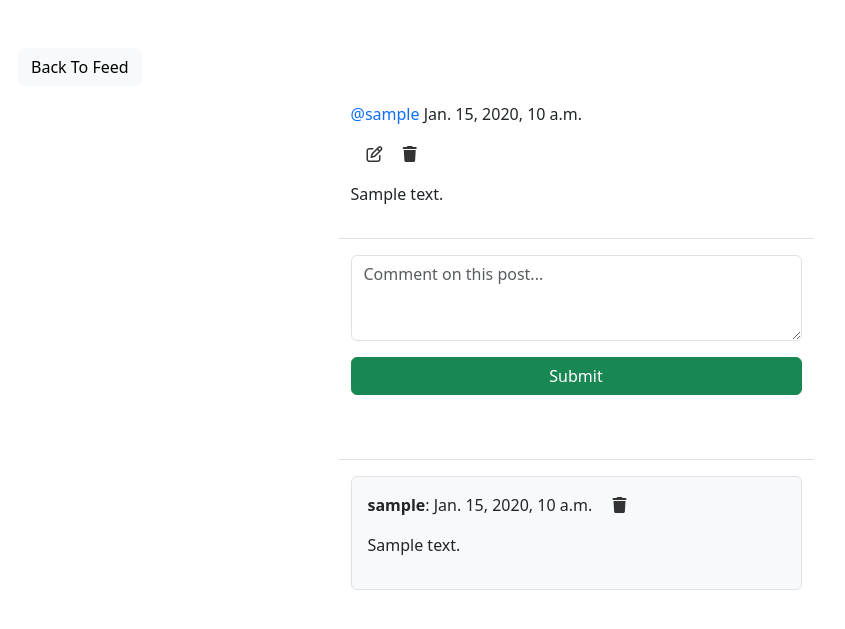
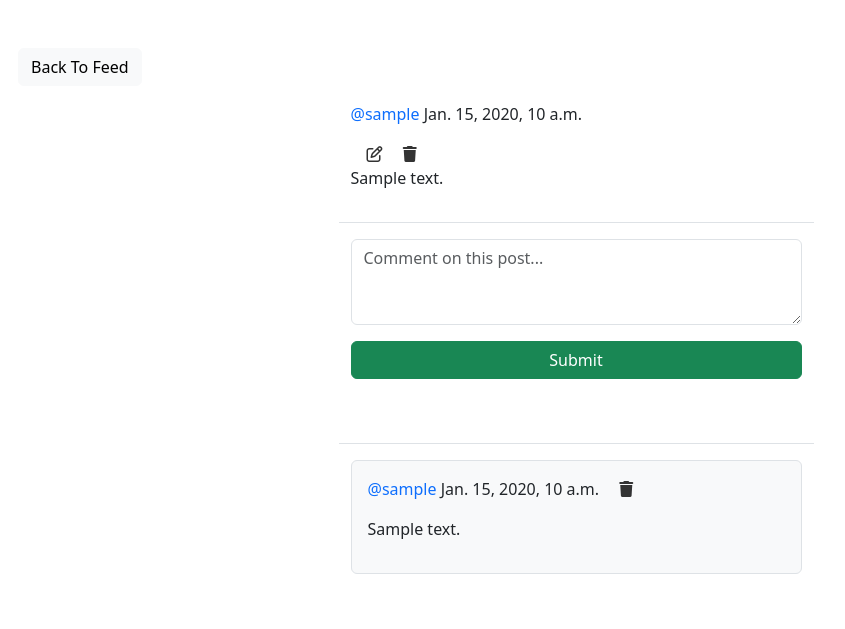
Before and after one commit to aaron-wearne/diss-2024, a Django app: page /social/post/1 in a window 1280 px wide. Shown: the part 56-685 px from the top of the page, without its empty margins (64-909 px from the left). Run offline with Django 4.2, Linux system fonts and the light colour scheme; a user stored in the database is signed in; tables that the repository leaves empty hold one stand-in row (values such as "Sample post"); some libraries are stand-ins or nearby versions.

Commit message:
post details show comment author link to profile

```diff
--- a/Project/social/templates/social/post_detail.html
+++ b/Project/social/templates/social/post_detail.html
@@ -19,7 +19,6 @@
                 <a href="{% url 'post-edit' post.pk %}" style="color: #333; margin-left: 1rem;"><i class="far fa-edit"></i></a>
                 <a href="{% url 'post-delete' post.pk %}" style="color: #333; margin-left: 1rem;"><i class="fas fa-trash"></i></a>
             {% endif %}
-            </p>
             <p>{{ post.body }}</p>
         </div>
     </div>
@@ -40,7 +39,9 @@
     <div class="row justify-content-center mt-3 mb-3">
         <div class="col-md-5 col-sm-12">
             <div class="comment-box p-3 bg-light border rounded">
-                <p><strong>{{ comment.author }}</strong>: {{ comment.created_on }}
+                <p>
+                    <a style="text-decoration: none" class="text-primary" href="{% url 'profile' comment.author.profile.pk %}">
+                    @{{ comment.author }}</a> {{ comment.created_on }}
                     {% if request.user == comment.author %}
                         <a href="{% url 'comment-delete' post.pk comment.pk %}" style="color: #333; margin-left: 1rem;"><i class="fas fa-trash"></i></a>
                     {% endif %}
```
Lines whose indentation alone changed are shown as unchanged.
